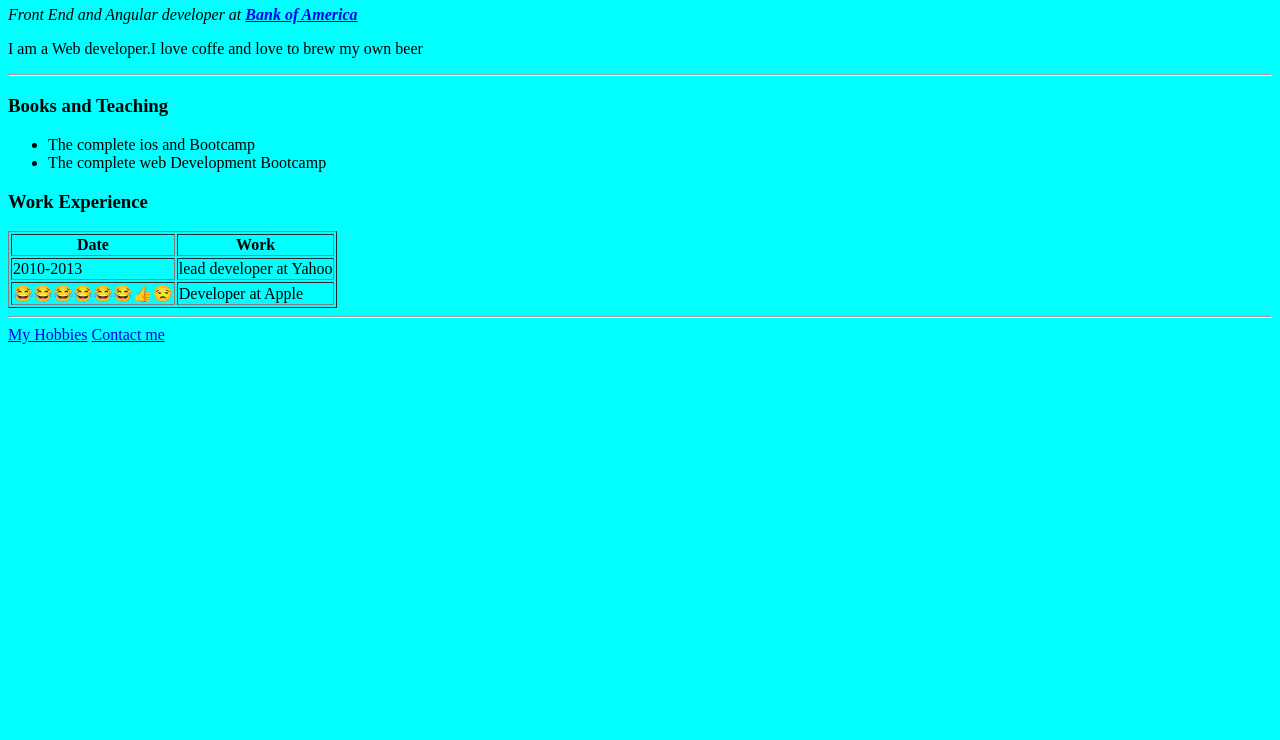
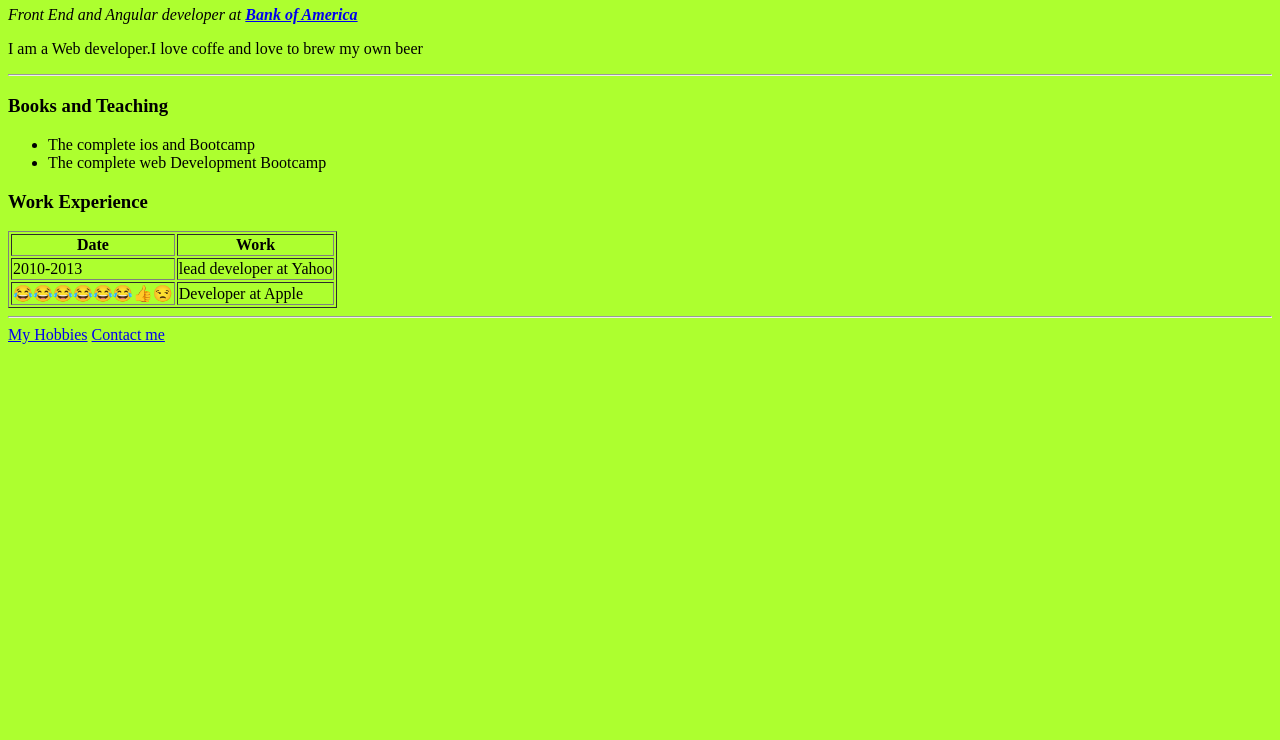
Before and after one commit to nikitap8258/CV, a plain HTML site: page index.html in a window 1280 px wide. Shown: the part 60-800 px from the top of the page. Drawn offline with Linux system fonts and the light colour scheme.

Commit message:
Update index.html

```diff
--- a/index.html
+++ b/index.html
@@ -5,7 +5,7 @@
     <meta name="viewport" content="width=device-width, initial-scale=1.0">
     <title>nikita's web page</title>
 </head>
-<body style="background-color: #00FFFF;">
+<body style="background-color: #ADFF2F;">
     <h1>Nikita Paramguru</h1>
     <p><em>Front End and Angular developer at <strong><a href="https://www.bankofamerica.com/">Bank of America</a></strong></em></p>
     <p>I am a Web developer.I love coffe and love to brew my own beer</p>
```
